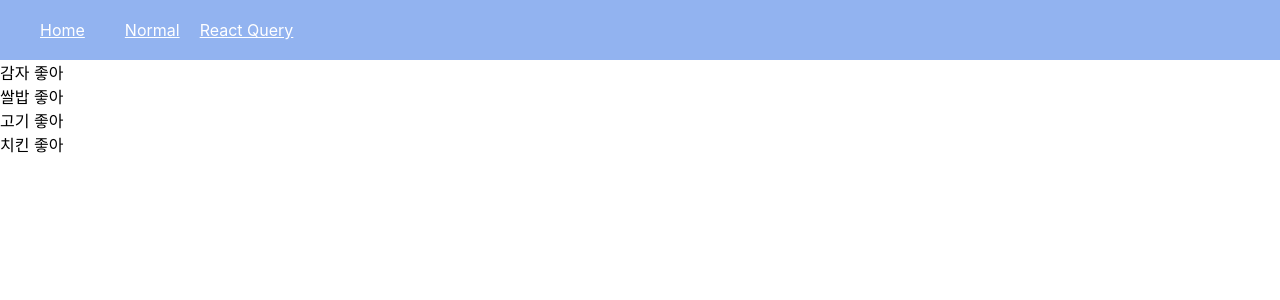
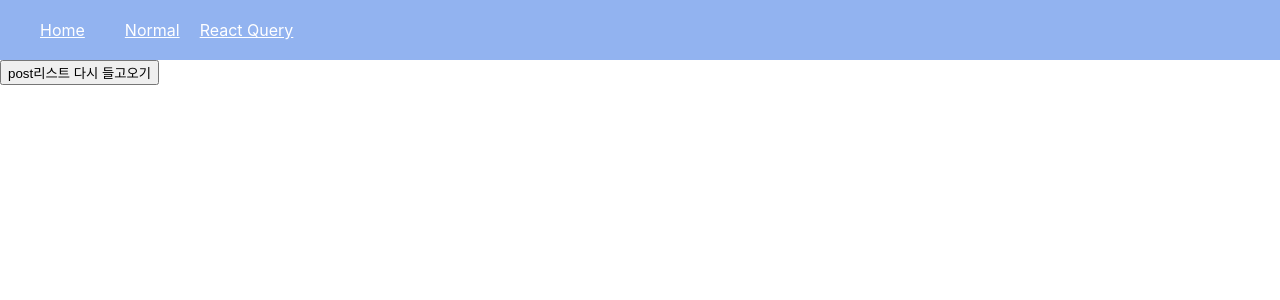
Before and after one commit to hhhyeon97/reactQuery, a React (Create React App) app: page /react-query in a window 1280 px wide. Shown: the top 300 px of the page. Built offline with nearby package versions, Linux system fonts and the light colour scheme; data requests are answered from the project's data file.

Commit message:
기타옵션들/디테일데이터불러오기/커스텀훅만들기

```diff
--- /dev/null
+++ b/src/hooks/usePosts.js
@@ -0,0 +1,21 @@
+import { useQuery } from '@tanstack/react-query';
+import axios from 'axios';
+
+const fetchPost = (postId) => {
+  //const id = queryData.queryKey[1];
+  return axios.get(`http://localhost:3004/posts/${postId}`);
+};
+
+// 비즈니스로직과 ui부분 분리해서 관리
+// 커스텀 훅 연습하기
+
+export const usePostQuery = (postId) => {
+  return useQuery({
+    queryKey: ['posts', postId],
+    queryFn: () => fetchPost(postId),
+    retry: 1,
+    select: (data) => {
+      return data.data;
+    },
+  });
+};
--- a/src/page/ReactQueryPage.js
+++ b/src/page/ReactQueryPage.js
@@ -1,6 +1,7 @@
 import axios from 'axios';
 import React from 'react';
 import { useQuery } from '@tanstack/react-query';
+import { usePostQuery } from '../hooks/usePosts';
 
 // 리액트쿼리는 서버상태를 관리하는데 유용한 라이브러리
 // 데이터뿐만 아니라 isLoading과 같은 값도 받을 수 있다.
@@ -19,18 +20,26 @@ import { useQuery } from '@tanstack/react-query';
 // 만약 캐시를 유지하는 gcTime이 staleTime보다 짧으면 그 사이의 캐시가 빈 때에는 api 호출을 일으킴
 // - > 그러므로 캐시가 staleTime보다 길어야 staleTime으로 api호출을 조절하는 기능을 다하므로 staleTime < gcTime 이 되게 하기
 const ReactQueryPage = () => {
-  const { isLoading, data, isError, error } = useQuery({
-    queryKey: ['posts'],
-    queryFn: () => {
-      return axios.get('http://localhost:3004/posts');
-    },
-    retry: 1,
-    staleTime: 60000, // staleTime의 기본값은 0
-    select: (data) => {
-      return data.data;
-    },
-    gcTime: 70000, // staleTime < gcTime
-  });
+  const { data, isLoading, isError, error, refetch } = usePostQuery(1);
+
+  // const { isLoading, data, isError, error, refetch } = useQuery({
+  //   queryKey: ['posts', 1],
+  //   queryFn: (queryData) => {
+  //     //console.log(queryData);
+  //     const id = queryData.queryKey[1];
+  //     return axios.get(`http://localhost:3004/posts/${id}`);
+  //   },
+  //   retry: 1,
+  //   //staleTime: 60000, // staleTime의 기본값은 0
+  //   select: (data) => {
+  //     return data.data;
+  //   },
+  //   //gcTime: 70000, // staleTime < gcTime
+  //   // refetchInterval: 3000,
+  //   // refetchOnMount: false,
+  //   // refetchOnWindowFocus: true,
+  //   enabled: false, // 기본값은 true
+  // });
   console.log('ddd', data, isLoading);
   console.log('error', isError, error);
 
@@ -43,9 +52,10 @@ const ReactQueryPage = () => {
 
   return (
     <div>
-      {data.map((item) => (
+      {/* {data?.map((item) => (
         <div>{item.title}</div>
-      ))}
+      ))} */}
+      <button onClick={refetch}>post리스트 다시 들고오기</button>
     </div>
   );
 };
```
